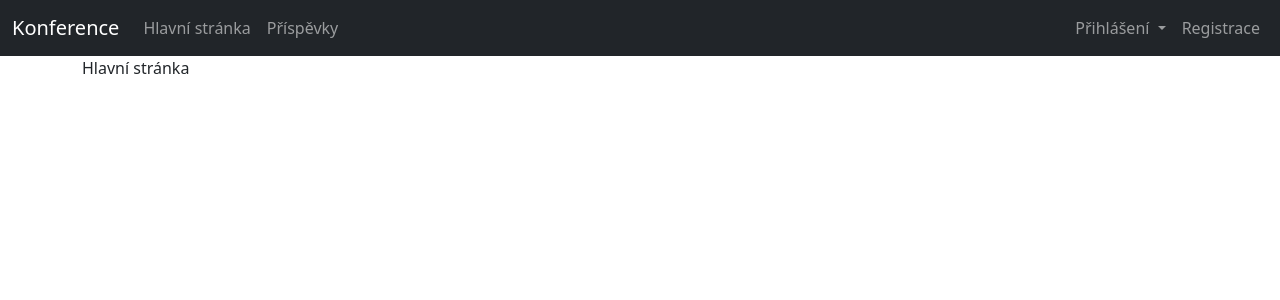
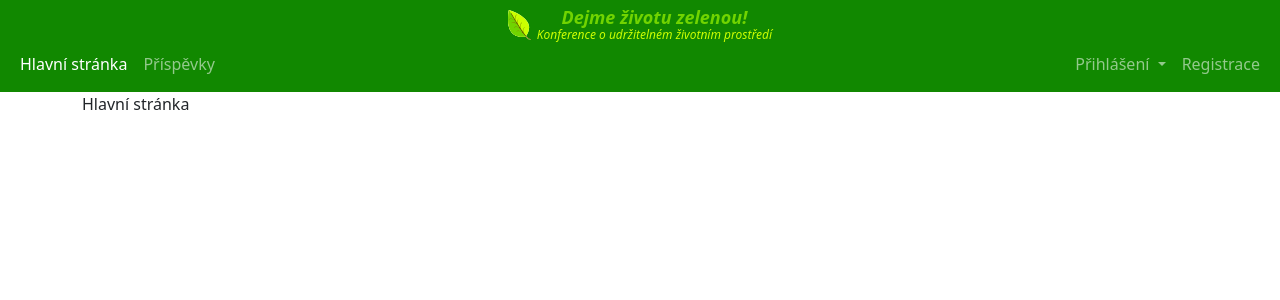
Before and after one commit to lukajin/semestralka-web, a PHP site: template pages/home.twig in a window 1280 px wide. Shown: the top 300 px of the page. Run offline with PHP 8.4, Linux system fonts and the light colour scheme; the template is opened without the code that fills it, so the values that code supplies are empty; some libraries are stand-ins or nearby versions.

Commit message:
Téma konference, logo, barva navigační lišty

```diff
--- a/pages/base.twig
+++ b/pages/base.twig
@@ -8,22 +8,28 @@
   <title>{% block title %}{% endblock %} - Konference</title>
   <meta http-equiv="X-UA-Compatible" content="IE=edge">
   <meta name="viewport" content="width=device-width, initial-scale=1">
-  <link href="main.css" rel="stylesheet">
   <link href="https://cdn.jsdelivr.net/npm/bootstrap@5.1.3/dist/css/bootstrap.min.css"
     rel="stylesheet"
     integrity="sha384-1BmE4kWBq78iYhFldvKuhfTAU6auU8tT94WrHftjDbrCEXSU1oBoqyl2QvZ6jIW3"
     crossorigin="anonymous">
+  <link href="main.css" rel="stylesheet">
 </head>
 <body>
-  <nav class="navbar navbar-expand-md navbar-dark bg-dark container-fluid">
-    <a class="navbar-brand" href="?p={{default_page}}">Konference</a>
+  <nav class="navbar navbar-expand-md navbar-dark container-fluid">
+    <a class="logo" href="?p={{default_page}}">
+      <img src="leaf.svg">
+      <div>
+        <div>Dejme životu zelenou!</div>
+        <div>Konference o udržitelném životním prostředí</div>
+      </div>
+    </a>
     <button class="navbar-toggler" type="button" data-bs-toggle="collapse"
       data-bs-target="div.collapse">
       <span class="navbar-toggler-icon"></span>
     </button>
-    <div class="collapse navbar-collapse" id="navbarSupportedContent">
+    <div class="collapse navbar-collapse">
       <ul class="navbar-nav me-auto">
-        {{ _self.navlink(current_page,'home','Hlavní stránka') }}
+        {{ _self.navlink(current_page,default_page,'Hlavní stránka') }}
         {{ _self.navlink(current_page,'posts','Příspěvky') }}
         {% if user %}
           {% if user.role < 2 %}
--- a/public/main.css
+++ b/public/main.css
@@ -1,5 +1,36 @@
 .navbar{
     color: #fff;
+    background-color: #180;
+}
+@media (min-width: 768px) {
+    .logo {
+        width: 100%;
+    }
+    .navbar-expand-md {
+        flex-wrap: wrap;
+    }
+}
+a.logo {
+    text-decoration: none;
+    margin-left: auto;
+    margin-right: auto;
+    display: flex;
+    justify-content: center;
+    font-style: italic;
+    color: #cf0;
+    font-size: .75em;
+    line-height: 1.5em;
+}
+.logo img {
+	filter: drop-shadow(.5pt .5pt 0 #fff);
+    height: 2.5em;
+    margin: .125em .5em 0 0;
+}
+.logo > div > :first-child {
+	font-size: 1.5em;
+	text-align: center;
+	color: #71d400;
+	font-weight: bold;
 }
 input.nav-link{
     border: none;
```
Also changed, not shown: README.md, public/leaf.svg (added).
